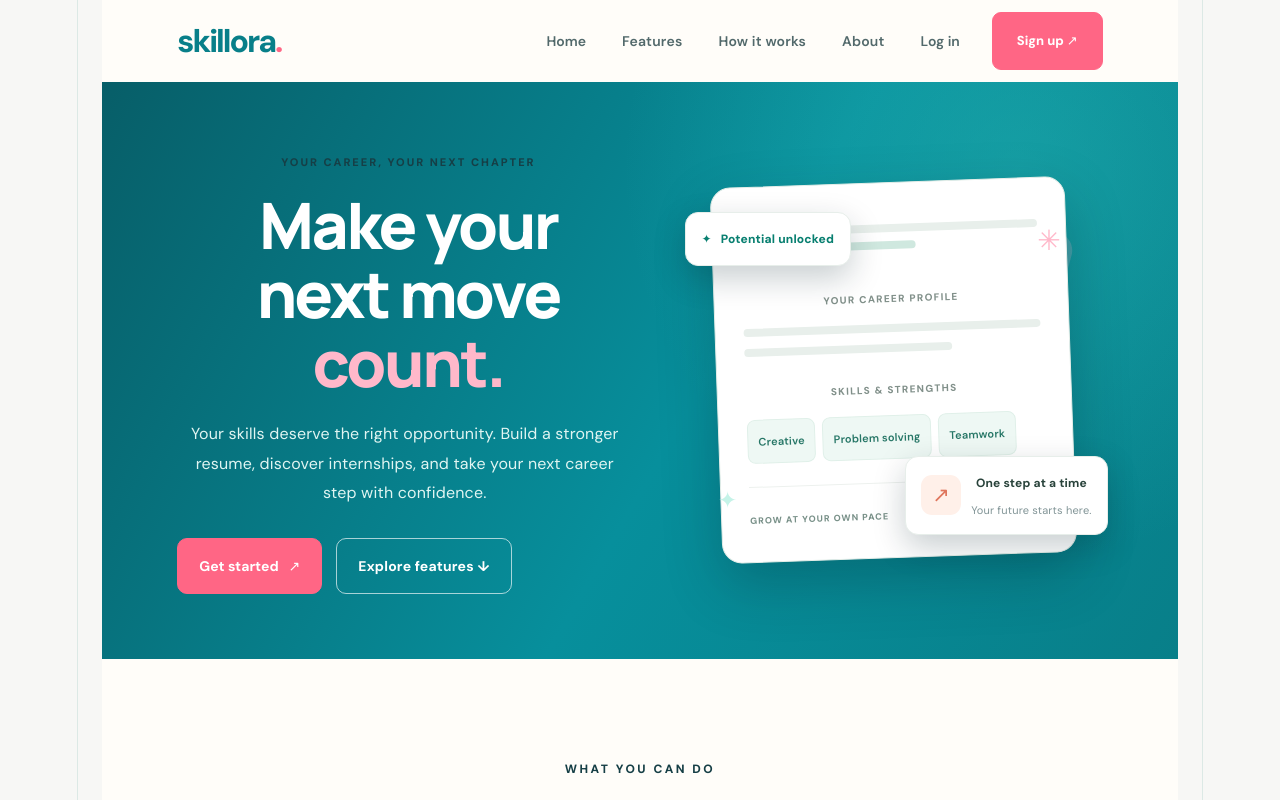
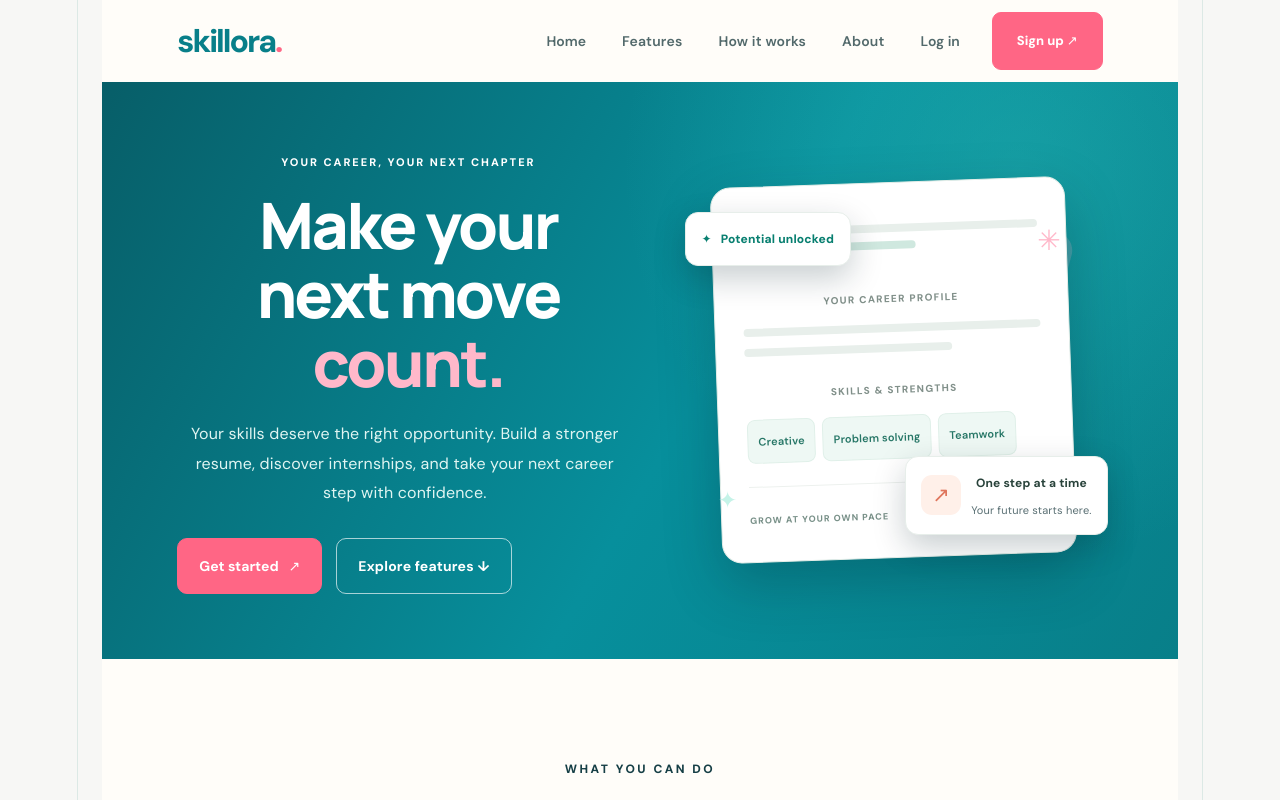
Before and after one commit to lilima07/Skillora, a React (Vite) app: page / in a window 1280 px wide. Shown: the top 800 px of the page. Built offline with nearby package versions, Linux system fonts and the light colour scheme.

Commit message:
Fix heading color and readability

```diff
--- a/src/App.css
+++ b/src/App.css
@@ -11,8 +11,8 @@
   --yellow: #fff7df;
   --paper: #fffdf9;
   --ink: #080b14;
-  --text: #52696b;
-  --muted: #819496;
+  --text: #40565a;
+  --muted: #596f73;
   --border: #dce9e5;
   --shadow: 0 18px 45px rgba(4, 85, 91, 0.09);
 }
@@ -280,7 +280,7 @@ p {
 
 .hero-content .section-kicker {
   margin-bottom: 18px;
-  color:#163f46;
+  color:  #ffffff;
   font-size: 11px;
   letter-spacing: 2px;
 }
```
Also changed, not shown: 1 other file (tests, documents, lock files or other folders).
